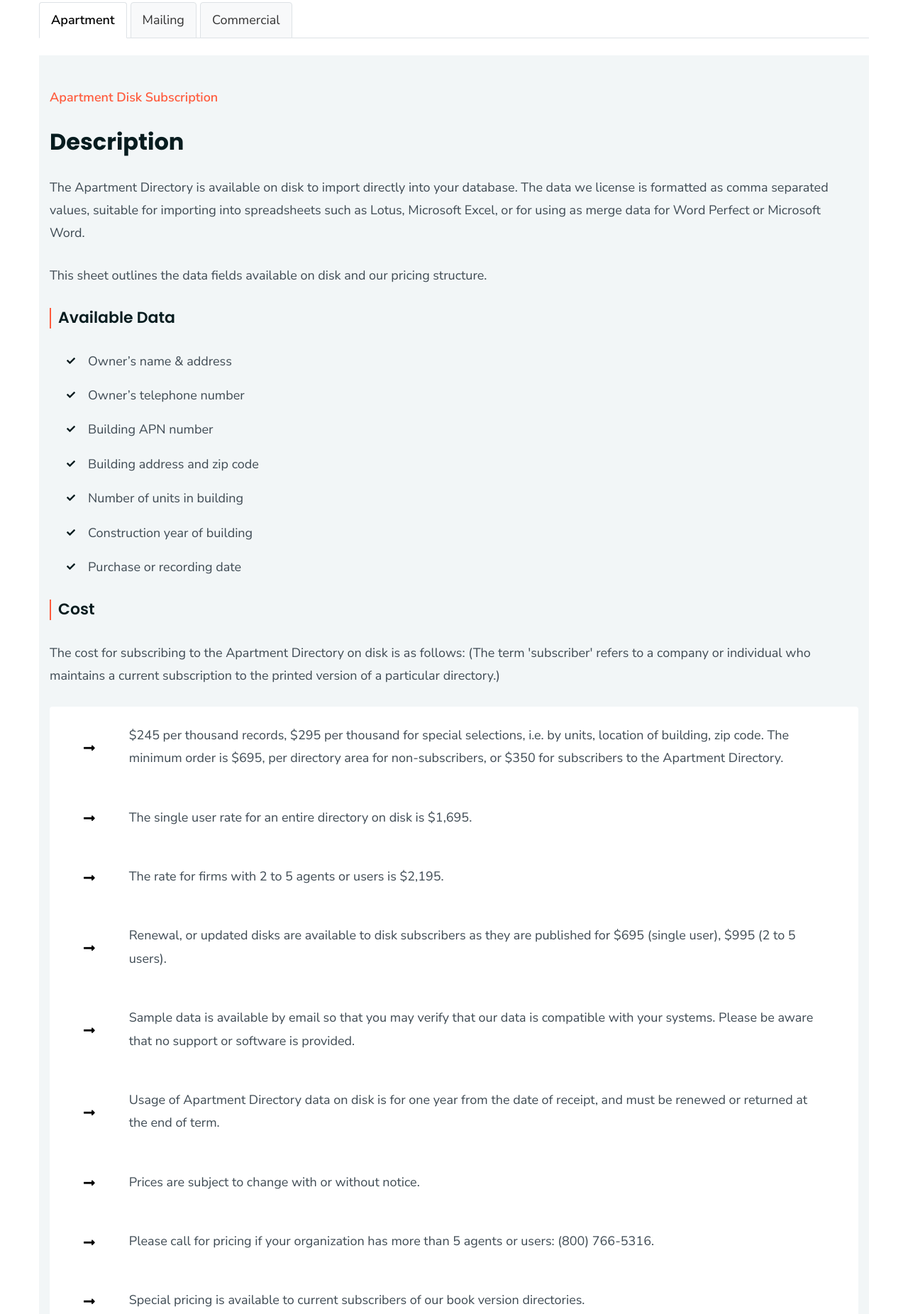
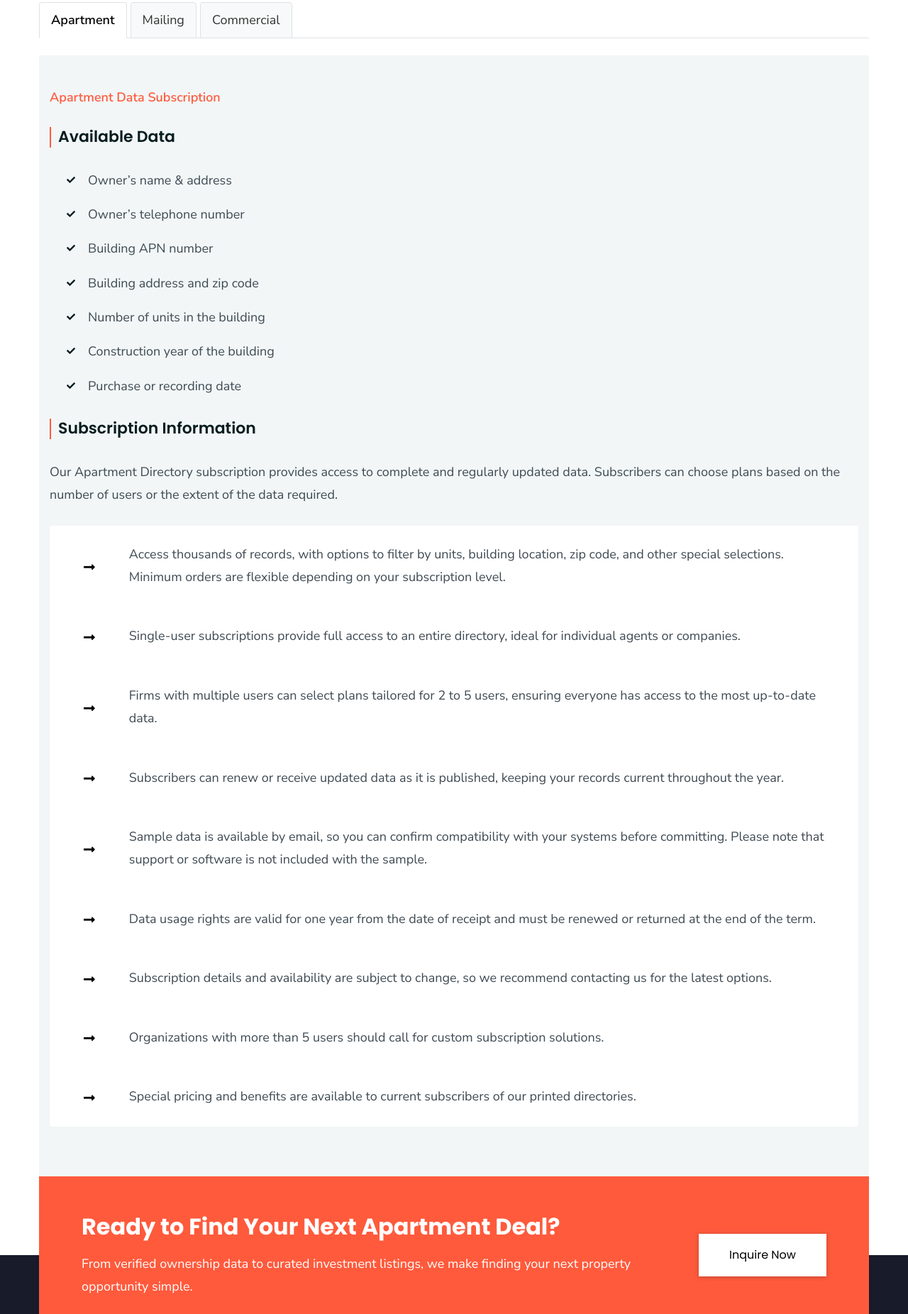
Before and after one commit to the-semicolonists/the-apartment-directory, a React app: page /subscription-rates-page in a window 1280 px wide. Shown: the part 1679-3531 px from the top of the page at 71% size. Built offline with nearby package versions, Linux system fonts and the light colour scheme; a web font is replaced by a local one.

Commit message:
final changes?

```diff
--- a/src/components/apartment-subscription-content.js
+++ b/src/components/apartment-subscription-content.js
@@ -1,6 +1,22 @@
 import React from 'react';
 
-const ApartmentSubscriptionContent = ({ contentColor, listColor, spacing }) => {
+const subscriptionDetails = [
+  'Access thousands of records, with options to filter by units, building location, zip code, and other special selections. Minimum orders are flexible depending on your subscription level.',
+  'Single-user subscriptions provide full access to an entire directory, ideal for individual agents or companies.',
+  'Firms with multiple users can select plans tailored for 2 to 5 users, ensuring everyone has access to the most up-to-date data.',
+  'Subscribers can renew or receive updated data as it is published, keeping your records current throughout the year.',
+  'Sample data is available by email, so you can confirm compatibility with your systems before committing. Please note that support or software is not included with the sample.',
+  'Data usage rights are valid for one year from the date of receipt and must be renewed or returned at the end of the term.',
+  'Subscription details and availability are subject to change, so we recommend contacting us for the latest options.',
+  'Organizations with more than 5 users should call for custom subscription solutions.',
+  'Special pricing and benefits are available to current subscribers of our printed directories.',
+];
+
+const ApartmentSubscriptionContent = ({
+  contentColor = '',
+  listColor = '',
+  spacing = '',
+}) => {
   return (
     <div className={`ltn__shop-details-area pb-10 ${contentColor}`}>
       <div className={`container ${spacing}`}>
@@ -8,23 +24,11 @@ const ApartmentSubscriptionContent = ({ contentColor, listColor, spacing }) => {
           <div className="col-lg-12 col-md-12">
             <div className="section-title-area ltn__section-title-2--- text-center---">
               <h6 className="section-subtitle section-subtitle-2--- ltn__secondary-color">
-                Apartment Disk Subscription
+                Apartment Data Subscription
               </h6>
             </div>
+
             <div className="ltn__shop-details-inner ltn__page-details-inner mb-60">
-              <h2>Description</h2>
-              <p>
-                The Apartment Directory is available on disk to import directly
-                into your database. The data we license is formatted as comma
-                separated values, suitable for importing into spreadsheets such
-                as Lotus, Microsoft Excel, or for using as merge data for Word
-                Perfect or Microsoft Word.
-              </p>
-              <p>
-                This sheet outlines the data fields available on disk and our
-                pricing structure.
-              </p>
-
               <h4 className="title-2">Available Data</h4>
               <div className="list-item-with-icon-2 ms-4">
                 <ul>
@@ -32,36 +36,25 @@ const ApartmentSubscriptionContent = ({ contentColor, listColor, spacing }) => {
                   <li>Owner’s telephone number</li>
                   <li>Building APN number</li>
                   <li>Building address and zip code</li>
-                  <li>Number of units in building</li>
-                  <li>Construction year of building</li>
+                  <li>Number of units in the building</li>
+                  <li>Construction year of the building</li>
                   <li>Purchase or recording date</li>
                 </ul>
               </div>
 
-              <h4 className="title-2">Cost</h4>
+              <h4 className="title-2">Subscription Information</h4>
               <p>
-                The cost for subscribing to the Apartment Directory on disk is
-                as follows: (The term 'subscriber' refers to a company or
-                individual who maintains a current subscription to the printed
-                version of a particular directory.)
+                Our Apartment Directory subscription provides access to complete
+                and regularly updated data. Subscribers can choose plans based
+                on the number of users or the extent of the data required.
               </p>
 
               <div
                 className={`property-detail-info-list ${listColor} rounded clearfix mb-60`}
               >
-                {[
-                  '$245 per thousand records, $295 per thousand for special selections, i.e. by units, location of building, zip code. The minimum order is $695, per directory area for non-subscribers, or $350 for subscribers to the Apartment Directory.',
-                  'The single user rate for an entire directory on disk is $1,695.',
-                  'The rate for firms with 2 to 5 agents or users is $2,195.',
-                  'Renewal, or updated disks are available to disk subscribers as they are published for $695 (single user), $995 (2 to 5 users).',
-                  'Sample data is available by email so that you may verify that our data is compatible with your systems. Please be aware that no support or software is provided.',
-                  'Usage of Apartment Directory data on disk is for one year from the date of receipt, and must be renewed or returned at the end of term.',
-                  'Prices are subject to change with or without notice.',
-                  'Please call for pricing if your organization has more than 5 agents or users: (800) 766-5316.',
-                  'Special pricing is available to current subscribers of our book version directories.',
-                ].map((text, idx) => (
+                {subscriptionDetails.map((text, idx) => (
                   <div
-                    key={idx}
+                    key={`subscription-${idx}`}
                     className="d-flex flex-row justify-content-start align-items-center"
                   >
                     <i className="fas fa-long-arrow-alt-right pe-5 ps-5" />
--- a/src/components/apartment-subscription-page.js
+++ b/src/components/apartment-subscription-page.js
@@ -10,7 +10,7 @@ const ApartmentSubscriptionPage = () => {
       <Navbar />
       <PageHeader
         headertitle="Subscription Rates"
-        subheader="Apartment Disk Subscription"
+        subheader="Apartment Data Subscription"
       />
       <ApartmentSubscriptionContent
         contentColor="bg-white"
--- a/src/components/commercial-subscription-content.js
+++ b/src/components/commercial-subscription-content.js
@@ -1,22 +1,22 @@
 import React from 'react';
 
+const commercialDetails = [
+  'Access thousands of records, with options to filter by units, building location, zip code, and other special selections. Minimum orders are flexible depending on your subscription level.',
+  'Single-user subscriptions provide full access to an entire directory, ideal for individual agents or companies.',
+  'Firms with multiple users can select plans tailored for 2 to 5 users, ensuring everyone has access to the most up-to-date data.',
+  'Subscribers can renew or receive updated data as it is published, keeping your records current throughout the year.',
+  'Sample data is available by email so that you may verify that the data is compatible with your systems. Please note that no support or software is provided.',
+  'Usage of commercial directory data is valid for one year from the date of receipt and must be renewed or returned at the end of the term.',
+  'Subscription details and availability are subject to change, so we recommend contacting us for the latest options.',
+  'Organizations with more than 5 users should call for custom subscription solutions.',
+  'Special pricing and benefits are available to current subscribers of the printed version directory.',
+];
+
 const CommercialSubscriptionContent = ({
-  contentColor,
-  listColor,
-  spacing,
+  contentColor = '',
+  listColor = '',
+  spacing = '',
 }) => {
-  const costDetails = [
-    '$245 per thousand records, $295 per thousand for special selections, i.e. by units, location of building, zip code. The minimum order is $695, per directory area.',
-    'The single user rate for an entire directory on disk is $1,695.',
-    'The rate for firms with 2 to 5 agents or users is $2,195.',
-    'Renewal, or updated disks are available to disk subscribers as they are published for $995.',
-    'Sample data is available by email so that you may verify that our data is compatible with your systems. Please be aware that no support or software is provided.',
-    'Usage of Apartment Directory data on disk is for one year from the date of receipt, and must be renewed or returned at the end of term.',
-    'Prices are subject to change with or without notice.',
-    'Please call for pricing if your organization has more than 5 agents or users: (800) 766-5316.',
-    'Special pricing is available to current subscribers of the printed version directory.',
-  ];
-
   return (
     <div className={`ltn__shop-details-area pb-10 ${contentColor} mb-5`}>
       <div className={`container ${spacing}`}>
@@ -24,24 +24,11 @@ const CommercialSubscriptionContent = ({
           <div className="col-lg-12 col-md-12">
             <div className="section-title-area ltn__section-title-2--- text-center---">
               <h6 className="section-subtitle section-subtitle-2--- ltn__secondary-color">
-                Commercial Disk Subscription
+                Commercial Data Subscription
               </h6>
             </div>
 
             <div className="ltn__shop-details-inner ltn__page-details-inner mb-60">
-              <h2>Description</h2>
-              <p>
-                The Apartment Directory's Commercial Property information is
-                available on disk to import directly into your database. The
-                data we license is formatted as comma separated values, suitable
-                for importing into spreadsheets such as Lotus, Microsoft Excel,
-                or for using as merge data for Word Perfect or Microsoft Word.
-              </p>
-              <p>
-                This sheet outlines the data fields available on disk and our
-                pricing structure.
-              </p>
-
               <h4 className="title-2">Available Data</h4>
               <div className="list-item-with-icon-2 ms-4">
                 <ul>
@@ -50,29 +37,29 @@ const CommercialSubscriptionContent = ({
                   <li>Building APN number</li>
                   <li>Building address and zip code</li>
                   <li>Size of building in square feet</li>
-                  <li>Construction year of building</li>
+                  <li>Construction year of the building</li>
                   <li>Purchase or recording date</li>
                 </ul>
               </div>
 
-              <h4 className="title-2">Cost</h4>
+              <h4 className="title-2">Subscription Information</h4>
               <p>
-                The cost for subscribing to the Apartment Directory on disk is
-                as follows: (The term 'subscriber' refers to a company or
-                individual who maintains a current subscription to the printed
-                version of a particular directory.)
+                Our Commercial Directory subscription provides access to
+                complete and regularly updated data. Subscribers can choose
+                plans based on the number of users or the extent of the data
+                required.
               </p>
 
               <div
                 className={`property-detail-info-list ${listColor} rounded clearfix mb-60`}
               >
-                {costDetails.map((item, index) => (
+                {commercialDetails.map((detail, idx) => (
                   <div
-                    key={index}
+                    key={`commercial-${idx}`}
                     className="d-flex flex-row justify-content-start align-items-center"
                   >
                     <i className="fas fa-long-arrow-alt-right pe-5 ps-5" />
-                    <p className="pe-5 mt-4">{item}</p>
+                    <p className="pe-5 mt-4">{detail}</p>
                   </div>
                 ))}
               </div>
--- a/src/components/commercial-subscription-page.js
+++ b/src/components/commercial-subscription-page.js
@@ -10,7 +10,7 @@ const CommercialSubscriptionPage = () => {
       <Navbar />
       <PageHeader
         headertitle="Subscription Rates"
-        subheader="Commercial Disk Subscription"
+        subheader="Commercial Data Subscription"
       />
       <CommercialSubscriptionContent
         contentColor="bg-white"
--- a/src/components/contact.js
+++ b/src/components/contact.js
@@ -1,7 +1,7 @@
 import Navbar from './global-components/navbar';
 import PageHeader from './global-components/page-header';
 import ContactInfo from './section-components/contact-info';
-import ContactForm from './section-components/contact-form';
+// import ContactForm from './section-components/contact-form';
 import Map from './section-components/map';
 import Footer from './global-components/footer';
 
@@ -11,7 +11,7 @@ const ContactV1 = () => {
       <Navbar />
       <PageHeader headertitle="Contact Us" subheader="Contact" />
       <ContactInfo />
-      <ContactForm />
+      {/* <ContactForm /> */}
       <Map />
       <Footer />
     </div>
--- a/src/components/global-components/footer.js
+++ b/src/components/global-components/footer.js
@@ -74,7 +74,7 @@ class Footer extends Component {
                         </div>
                         <div className="footer-address-info">
                           <p>
-                            <a href="tel:+18007665316">(800) 766-5316</a>
+                            <a href="tel:+13108320354">(310) 832-0354</a>
                           </p>
                         </div>
                       </li>
--- a/src/components/lease-agreement-content.js
+++ b/src/components/lease-agreement-content.js
@@ -34,7 +34,7 @@ class LeaseAgreementContent extends Component {
                     To order a current Directory for your area, simply call us
                     at{' '}
                     <strong>
-                      <a href="tel:+18007665316"> (800) 766-5316 </a>
+                      <a href="tel:+13108320354"> (310) 832-0354 </a>
                     </strong>
                     or email us at{' '}
                     <a href="mailto:directory@theapartmentdirectories.com">
--- a/src/components/mailing-subscription-content.js
+++ b/src/components/mailing-subscription-content.js
@@ -1,18 +1,18 @@
 import React from 'react';
 
-const MailingSubscriptionContent = ({ spacing }) => {
-  const mailingDetails = [
-    'Pressure Sensitive labels using same criteria as above, are $75.00/m.',
-    'Add $20.00 per thousand for special selections, i.e. by units, date of purchase, or location.',
-    'Sorts requiring APN map plotting, or several selections will have to be quoted separately.',
-    'Disks with mailing information only, are $98.00/m, add $20.00/m for special selections (see separate price list for complete directories on disk).',
-    'Minimum order for labels is $150.00, disks $195.00.',
-    'Duplicate sets of labels ordered at the same time are $45.00/m.',
-    'Quantity discounts are available for orders of 5000 or more labels, call for quote.',
-    'Computer generated readouts or lists that have the name, address and phone number of the property owner, together with the building information are $245.00/m records with a minimum order of $495.00, per directory area.',
-    'Shipping and handling charges will be added to all orders, minimum cost $15.00.',
-  ];
+const mailingDetails = [
+  'Pressure Sensitive labels are available using the same selection criteria as above.',
+  'Special selections can be added, such as by units, date of purchase, or location.',
+  'Sorts requiring APN map plotting or multiple selections will need to be quoted separately.',
+  'Data with mailing information only is available, with options for special selections (see separate price list for complete directories).',
+  'Minimum order quantities apply for labels and data.',
+  'Duplicate sets of labels ordered at the same time are available.',
+  'Quantity discounts are available for large orders; please call for a custom quote.',
+  'Computer generated readouts or lists with owner name, address, phone number, and building information are available per directory area.',
+  'Shipping and handling will be added to all orders, with standard minimums.',
+];
 
+const MailingSubscriptionContent = ({ spacing = '' }) => {
   return (
     <div className="ltn__shop-details-area pb-10">
       <div className={`container ${spacing}`}>
@@ -25,18 +25,17 @@ const MailingSubscriptionContent = ({ spacing }) => {
             </div>
 
             <div className="ltn__shop-details-inner ltn__page-details-inner mb-60">
-              <h2>Description</h2>
+              <h4 className="title-2">Available Data</h4>
               <p>
-                The following is the price list for labels, lists or mailing
-                list disks. Generally labels, lists, and disks take 3 days to
-                process. Lists are sent out UPS, which usually takes one day to
-                deliver.
+                The following outlines our available mailing labels, lists, and
+                related data. Generally, labels and lists take 3 days to
+                process. Delivery is typically via UPS within one business day.
               </p>
 
               <div className="property-detail-info-list rounded clearfix mb-60 section-bg-1">
-                {mailingDetails.map((detail, index) => (
+                {mailingDetails.map((detail, idx) => (
                   <div
-                    key={index}
+                    key={`mailing-${idx}`}
                     className="d-flex flex-row justify-content-start align-items-center"
                   >
                     <i className="fas fa-long-arrow-alt-right pe-5 ps-5" />
--- a/src/components/section-components/call-to-action.js
+++ b/src/components/section-components/call-to-action.js
@@ -17,8 +17,8 @@ class CallToAction extends Component {
                   </p>
                 </div>
                 <div className="btn-wrapper go-top">
-                  <Link className="btn btn-effect-3 btn-white" to="/properties">
-                    Explore Verified Properties <i className="icon-next" />
+                  <Link className="btn btn-effect-3 btn-white" to="/contact">
+                    Inquire Now
                   </Link>
                 </div>
               </div>
```
Also changed, not shown: public/assets/css/style.css.
